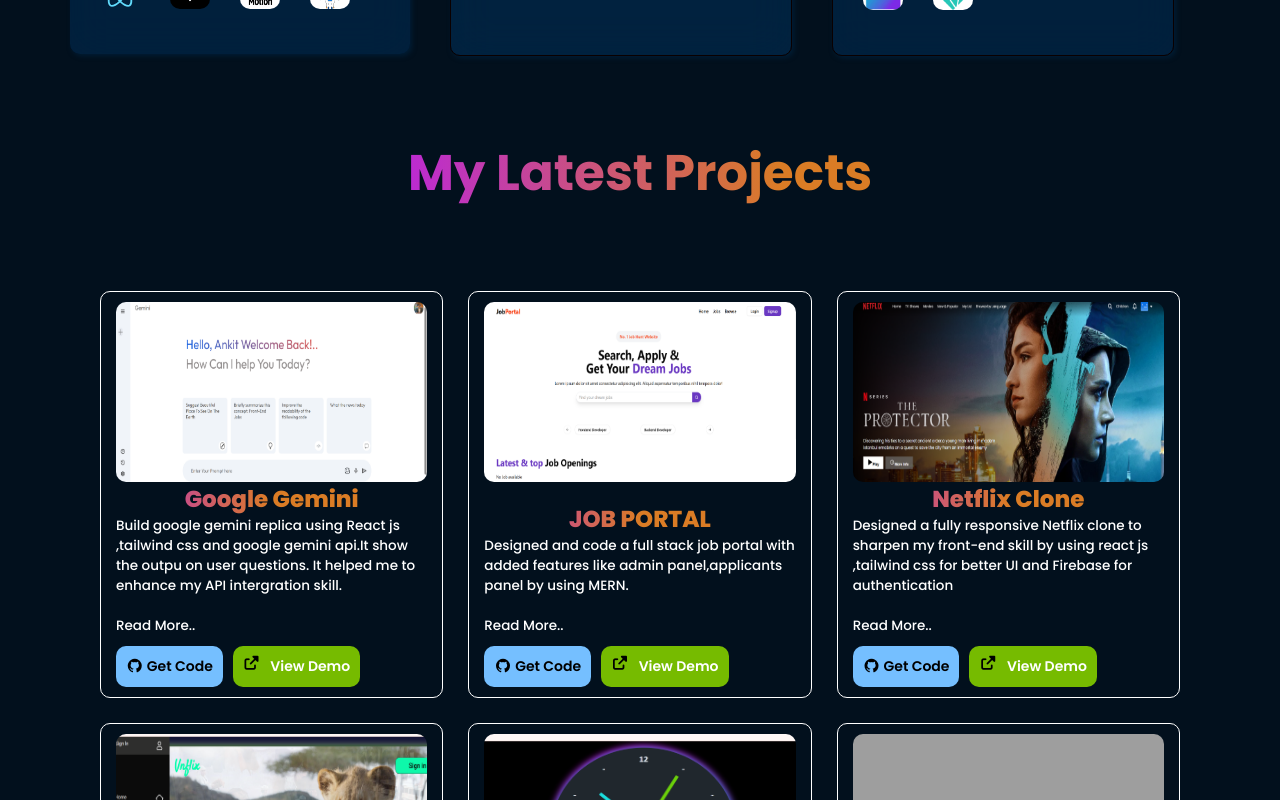
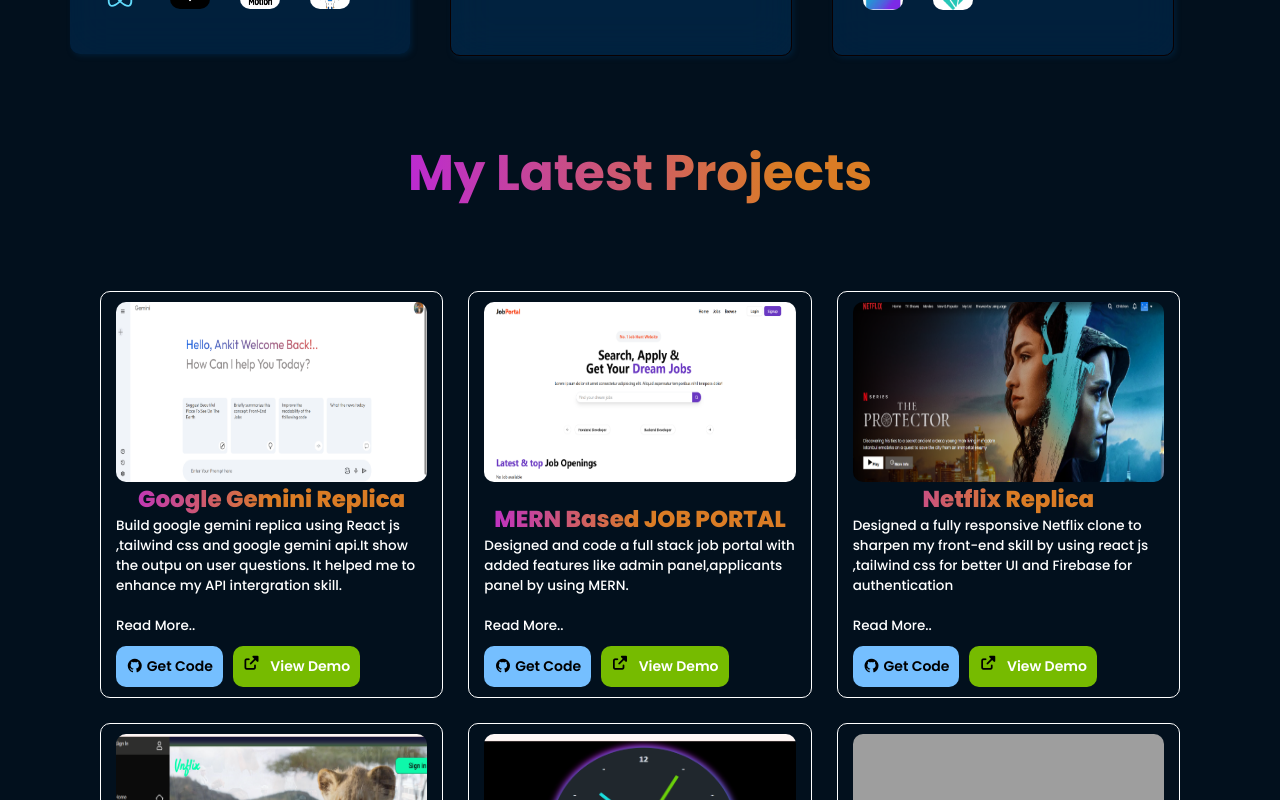
Before and after one commit to Ankit-Mishra2025/My_Latest_Portfolio, a React (Vite) app: page / in a window 1280 px wide. Shown: the part 2000-2800 px from the top of the page. Built offline with nearby package versions, Linux system fonts and the light colour scheme; grey boxes are pictures that could not be loaded.

Commit message:
Project title changed

```diff
--- a/src/assets/ProjectData.js
+++ b/src/assets/ProjectData.js
@@ -9,7 +9,7 @@
   {
     s_no: "01",
 
-    s_name: "Google Gemini",
+    s_name: "Google Gemini Replica",
     s_img: Gemini,
     s_desc:
       "Build google gemini replica using React js ,tailwind css and google gemini api.It show the outpu on user questions. It helped me to enhance my API intergration skill.",
@@ -17,7 +17,7 @@
 
   {
     s_no: "02",
-    s_name: "JOB PORTAL",
+    s_name: "MERN Based JOB PORTAL",
     s_img: Portal,
     s_desc:
       "Designed and code a full stack job portal with added features like admin panel,applicants panel by using MERN.",
@@ -26,7 +26,7 @@
 
   {
     s_no: "03",
-    s_name: "Netflix Clone",
+    s_name: "Netflix Replica",
     s_img: Netflix,
     s_desc:
       "Designed a fully responsive Netflix clone to sharpen my front-end skill by using react js ,tailwind css for better UI and Firebase for authentication",
@@ -35,7 +35,7 @@
 
   {
     s_no: "04",
-    s_name: "Movie Website",
+    s_name: "Responsive Movie Landing Page",
     s_img: movie,
     s_desc:
       "Created and design a Movie website by using HTML,CSS and Javascript",
```
